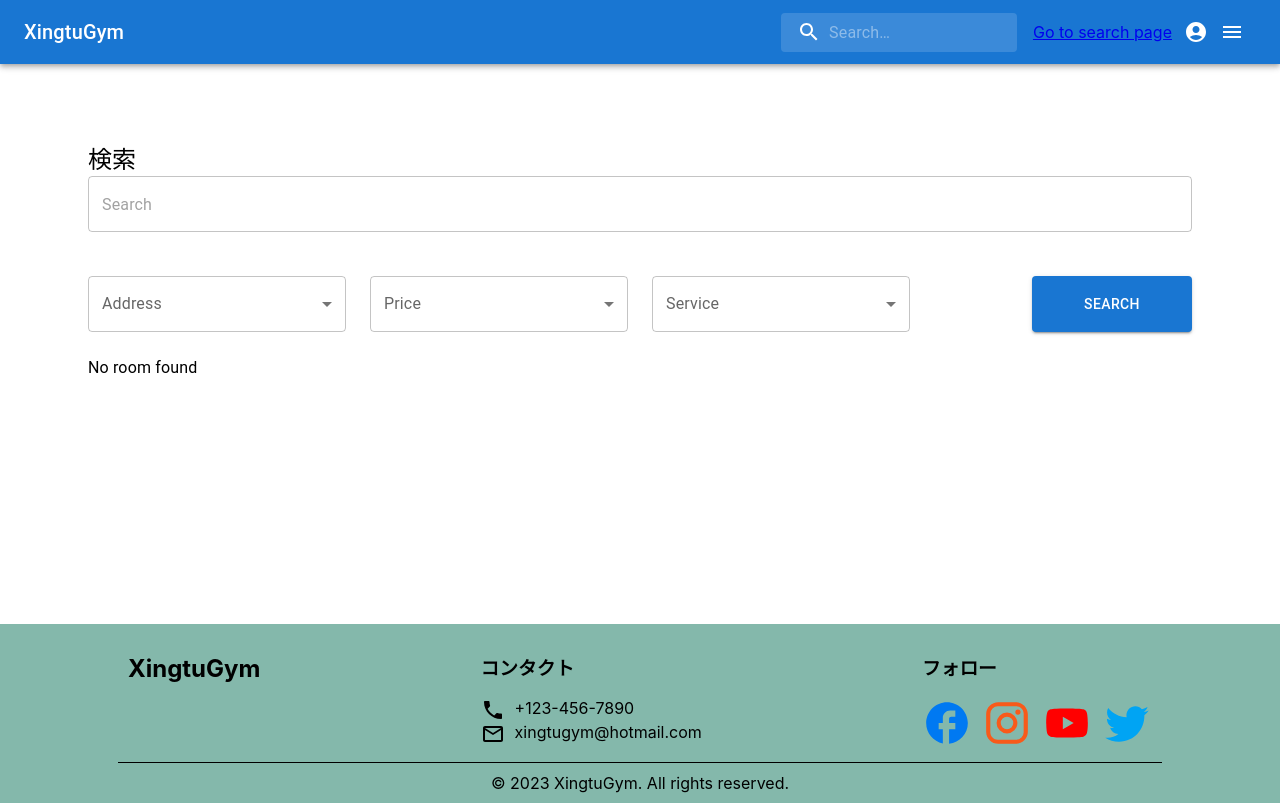
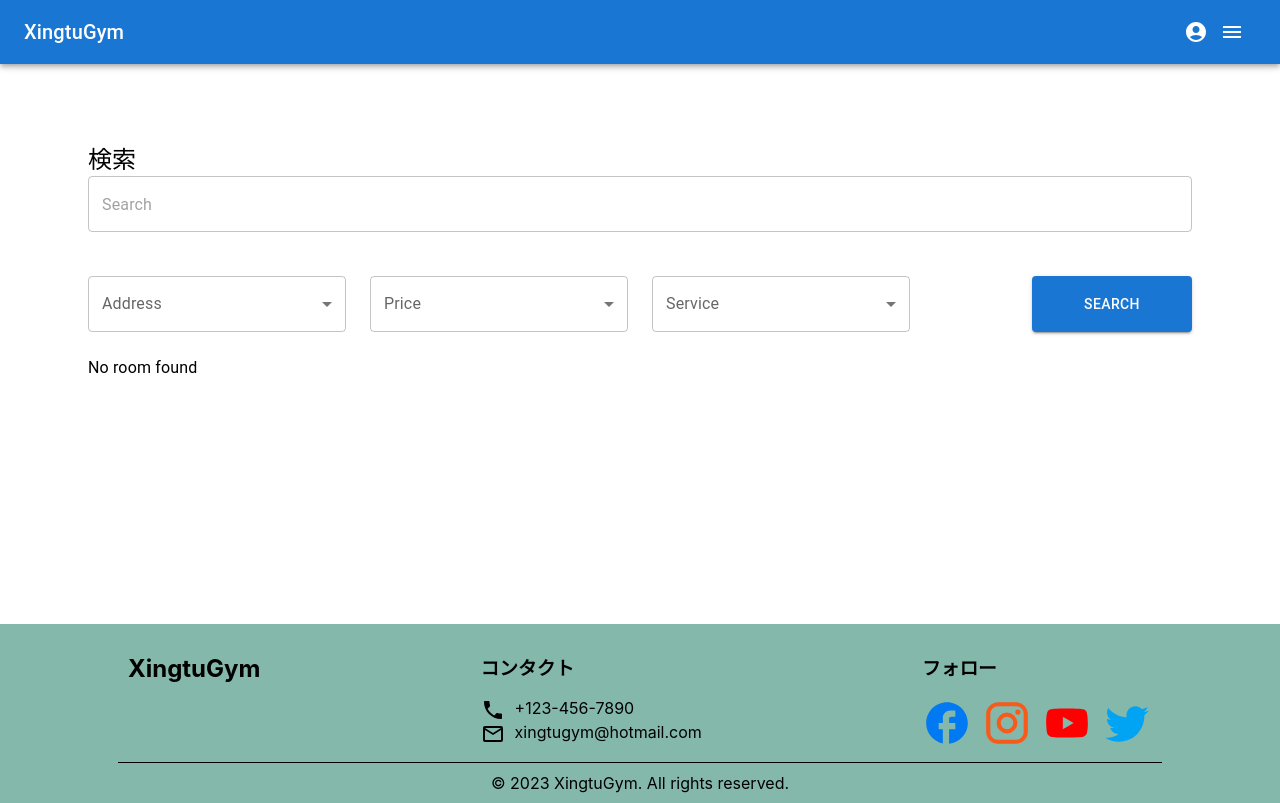
Before and after one commit to minhquan0509/gym-frontend, a React (Create React App) app: page /search in a window 1280 px wide. Built offline with nearby package versions, Linux system fonts and the light colour scheme.

Commit message:
[Side bar] add sidebar UI

```diff
--- a/package.json
+++ b/package.json
@@ -8,6 +8,7 @@
     "@emotion/styled": "^11.11.0",
     "@mui/icons-material": "^5.11.16",
     "@mui/material": "^5.13.2",
+    "@mui/styles": "^5.13.2",
     "@testing-library/jest-dom": "^5.16.5",
     "@testing-library/react": "^13.4.0",
     "@testing-library/user-event": "^13.5.0",
--- a/src/components/header/Header.js
+++ b/src/components/header/Header.js
@@ -1,6 +1,5 @@
 import * as React from 'react';
 import { useState } from 'react';
-import { MouseEvent } from 'react';
 import { styled, alpha } from '@mui/material/styles'
 import {
   AppBar,
@@ -12,6 +11,7 @@ import {
   Badge,
   Menu,
   MenuItem,
+  Container
 } from '@mui/material'
 import {
   Menu as MenuIcon,
@@ -24,57 +24,24 @@ import ChevronRightIcon from '@mui/icons-material/ChevronRight';
 import LogoutIcon from '@mui/icons-material/Logout';
 import { Link } from 'react-router-dom'
 import './Header.css'
-
-const Search = styled('div')(({ theme }) => ({
-  position: 'relative',
-  borderRadius: theme.shape.borderRadius,
-  backgroundColor: alpha(theme.palette.common.white, 0.15),
-  '&:hover': {
-    backgroundColor: alpha(theme.palette.common.white, 0.25),
-  },
-  marginRight: theme.spacing(2),
-  marginLeft: 0,
-  width: '100%',
-  [theme.breakpoints.up('sm')]: {
-    marginLeft: theme.spacing(3),
-    width: 'auto',
-  },
-}))
-
-const SearchIconWrapper = styled('div')(({ theme }) => ({
-  padding: theme.spacing(0, 2),
-  height: '100%',
-  position: 'absolute',
-  pointerEvents: 'none',
-  display: 'flex',
-  alignItems: 'center',
-  justifyContent: 'center',
-}))
-
-const StyledInputBase = styled(InputBase)(({ theme }) => ({
-  color: 'inherit',
-  '& .MuiInputBase-input': {
-    padding: theme.spacing(1, 1, 1, 0),
-    // vertical padding + font size from searchIcon
-    paddingLeft: `calc(1em + ${theme.spacing(4)})`,
-    transition: theme.transitions.create('width'),
-    width: '100%',
-    [theme.breakpoints.up('md')]: {
-      width: '20ch',
-    },
-  },
-}))
-
+import SideBar from '../sidebar/SideBar';
 
 export default function Header() {
   const [auth, setAuth] = useState(true);
   const [anchorEl, setAnchorEl] = useState(null);
+  const [sidebarOpen, setSidebarOpen] = useState(false);
+
   const handleMenu = (event) => {
     setAnchorEl(event.currentTarget);
   };
 
   const handleClose = () => {
     setAnchorEl(null);
+  };
+
+
+  const handleToggleSidebar = () => {
+    setSidebarOpen(!sidebarOpen);
   };
 
   return (
@@ -92,16 +59,6 @@ export default function Header() {
             </Link>
           </Typography>
           <Box sx={{ flexGrow: 1 }} />
-          <Search>
-            <SearchIconWrapper>
-              <SearchIcon />
-            </SearchIconWrapper>
-            <StyledInputBase
-              placeholder="Search…"
-              inputProps={{ 'aria-label': 'search' }}
-            />
-          </Search>
-          <Link to={'/search'}>Go to search page</Link>
           {auth && (
             <div>
               <IconButton
@@ -157,12 +114,14 @@ export default function Header() {
             color="inherit"
             aria-label="open drawer"
             sx={{ m: 0 }}
+            onClick={handleToggleSidebar}
           >
             <MenuIcon />
           </IconButton>
 
         </Toolbar>
       </AppBar>
+        <SideBar open={sidebarOpen} onClose={() => setSidebarOpen(false)}/>
     </Box>
   )
 }
--- /dev/null
+++ b/src/components/sidebar/SideBar.js
@@ -0,0 +1,49 @@
+import React from 'react';
+import { makeStyles } from '@mui/styles';
+import { Drawer, List, ListItem, ListItemIcon, ListItemText, Toolbar } from '@mui/material';
+import { Link } from 'react-router-dom';
+const drawerWidth = 240;
+
+const useStyles = makeStyles((theme) => ({
+    drawer: {
+      width: drawerWidth,
+      flexShrink: 0
+    },
+    drawerPaper: {
+        width: drawerWidth,
+        height: 600,
+        position: 'fixed',
+        top: '64px !important'
+    },
+  }));
+
+export default function SideBar(props) {
+    const classes = useStyles();
+    const { open } = props;
+
+    return (
+        open &&
+        <Drawer
+            variant="permanent"
+            anchor="right"
+            classes={{
+                paper: classes.drawerPaper,
+            }}
+            className='sidebar'
+        >
+            <Toolbar>
+            <List>
+                <ListItem button>
+                    <Link style={{textDecoration: 'none'}} to={'/search'}>ジム検索</Link>
+                </ListItem>
+                <ListItem button>
+                    <Link style={{textDecoration: 'none'}} to={'/'}>ジム登録</Link>
+                </ListItem>
+                <ListItem button>
+                    <Link style={{textDecoration: 'none'}} to={'/'}>私のジム</Link>
+                </ListItem>
+            </List>
+            </Toolbar>
+        </Drawer>
+    );
+};
```
Also changed, not shown: 1 other file (tests, documents, lock files or other folders).
